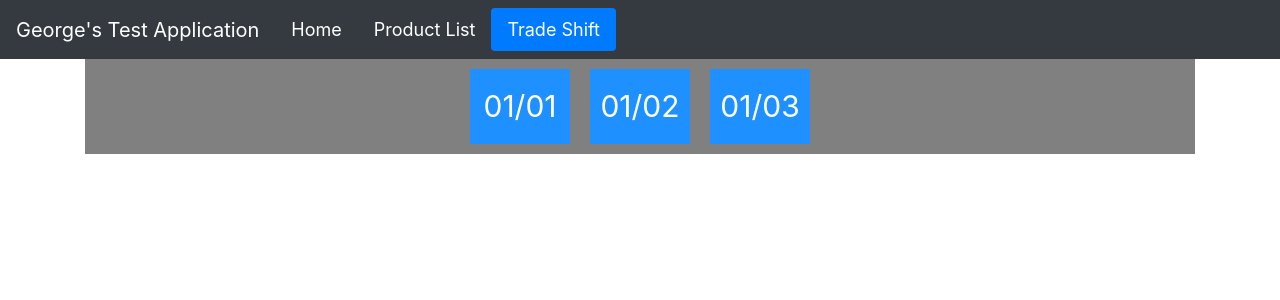
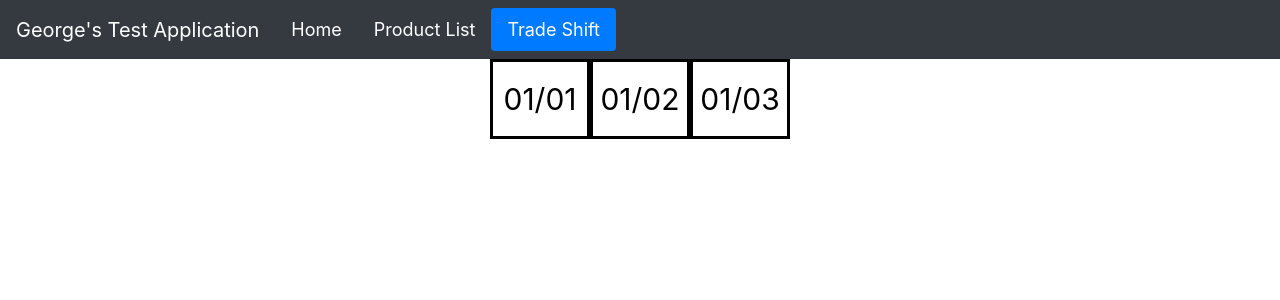
Before and after one commit to GeorgeAria/AngularTestSite, an Angular app: page /tradeShift in a window 1280 px wide. Shown: the top 300 px of the page. Built offline with nearby package versions, Linux system fonts and the light colour scheme.

Commit message:
Created properties that colored in certain elements and implemented a way to click on the modules

```diff
--- a/src/app/trade-shift/trade-shift.component.css
+++ b/src/app/trade-shift/trade-shift.component.css
@@ -11,19 +11,44 @@ value to wrap will perform the former.
 
 */
 .flex-container{
-    background-color: gray;
+    /*background-color: gray;*/
     display: flex;
     flex-direction: row;
-    flex-wrap: wrap;
+    flex-wrap: nowrap;
     justify-content: center;
 }
 
 .flex-container > div{
     width: 100px;
-    background-color: dodgerblue;
-    margin: 10px;
+    height: 80px;
+    /*background-color: dodgerblue;
+    margin: 10px;*/
+    border-style: solid;
     line-height: 75px;
     text-align: center;
     font-size: 30px;
-    color: white;
+    color: black;
 }
+
+.date-details {
+    line-height: 16px;
+    margin-top: 15px;
+    /*font-size: 12px;
+    font-weight: normal;*/
+}
+
+.week-name{
+    background-color: gray;
+}
+
+.week-name:hover{
+    background-color:dodgerblue;
+}
+/*
+-display set to block allows this element to take up the whole width
+-height allows us to take up the whole height, making this anchortag clickable
+*/
+.week-name a{
+    display: block;
+    height: 100%;
+}
```
